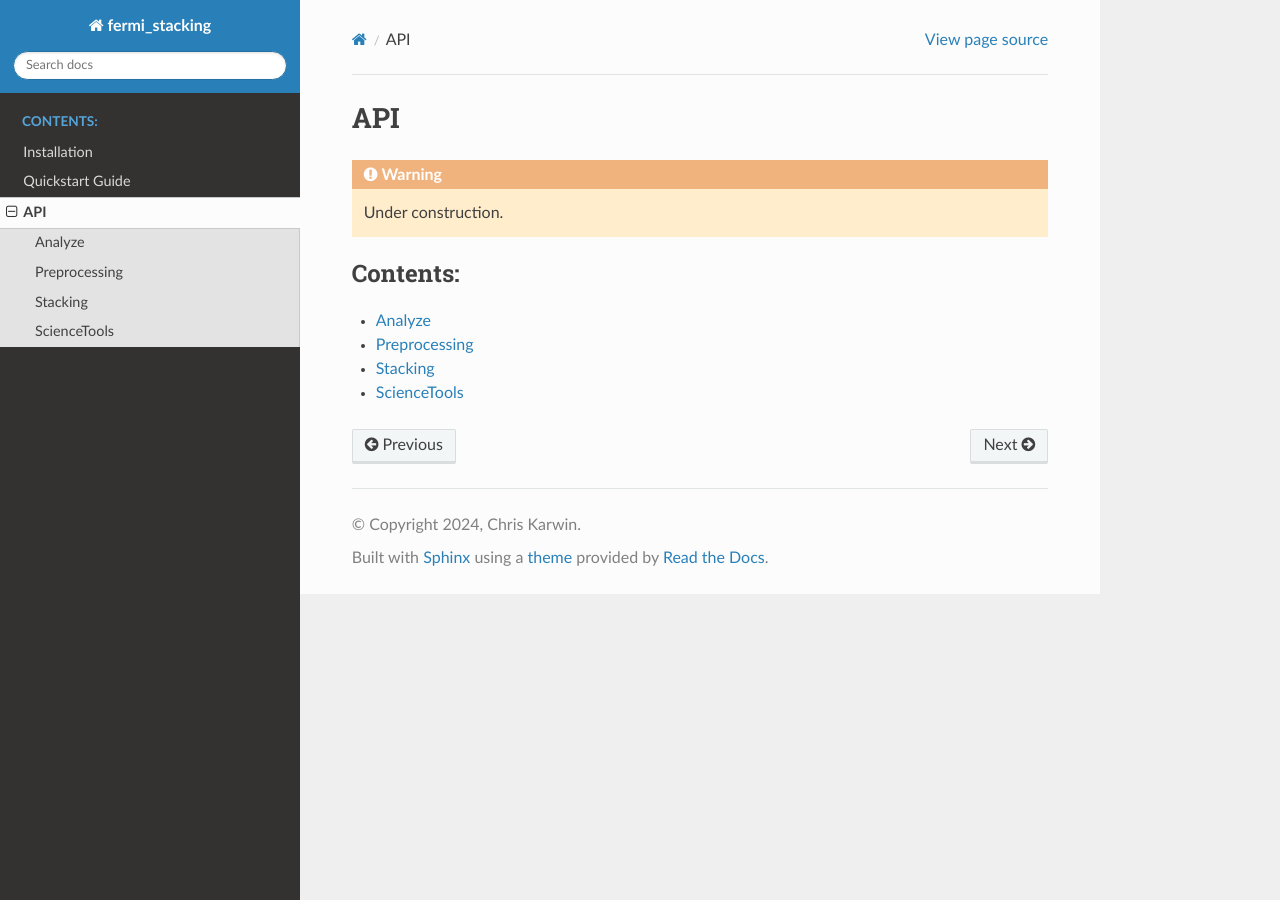
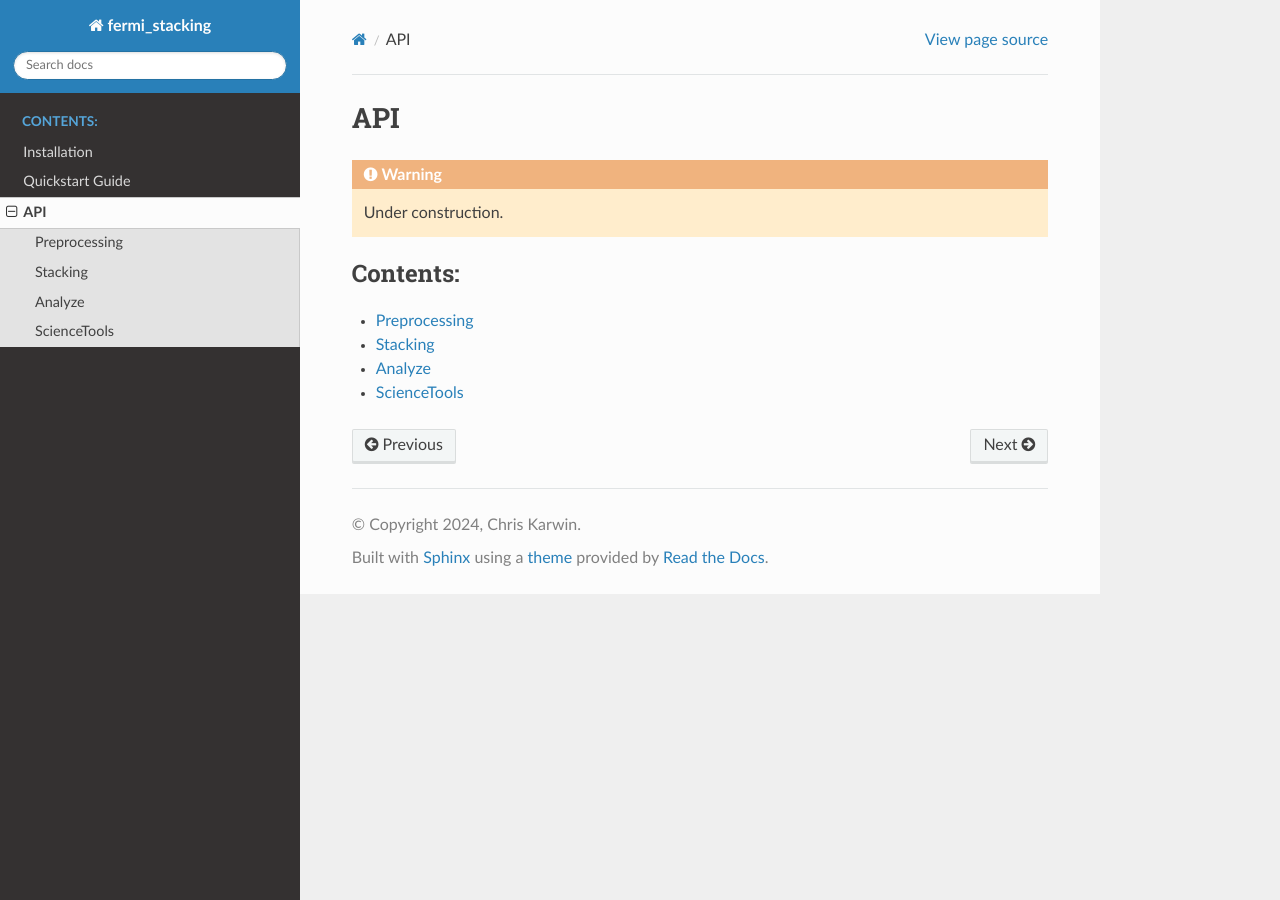
Before and after one commit to ckarwin/Fermi_Stacking_Analysis, a Sphinx documentation site: the page built from docs/api/index.rst, in a window 1280 px wide. Built offline with Sphinx 7.4.7 and the Read the Docs theme 2.0.0, drawn with Linux system fonts in a browser that asks for light colours.

```diff
--- a/docs/api/index.rst
+++ b/docs/api/index.rst
@@ -9,7 +9,7 @@ API
    :caption: Contents:
 
 
-   analyze_results
    preprocessing
    stacking
+   analyze_results
    science_tools
```
